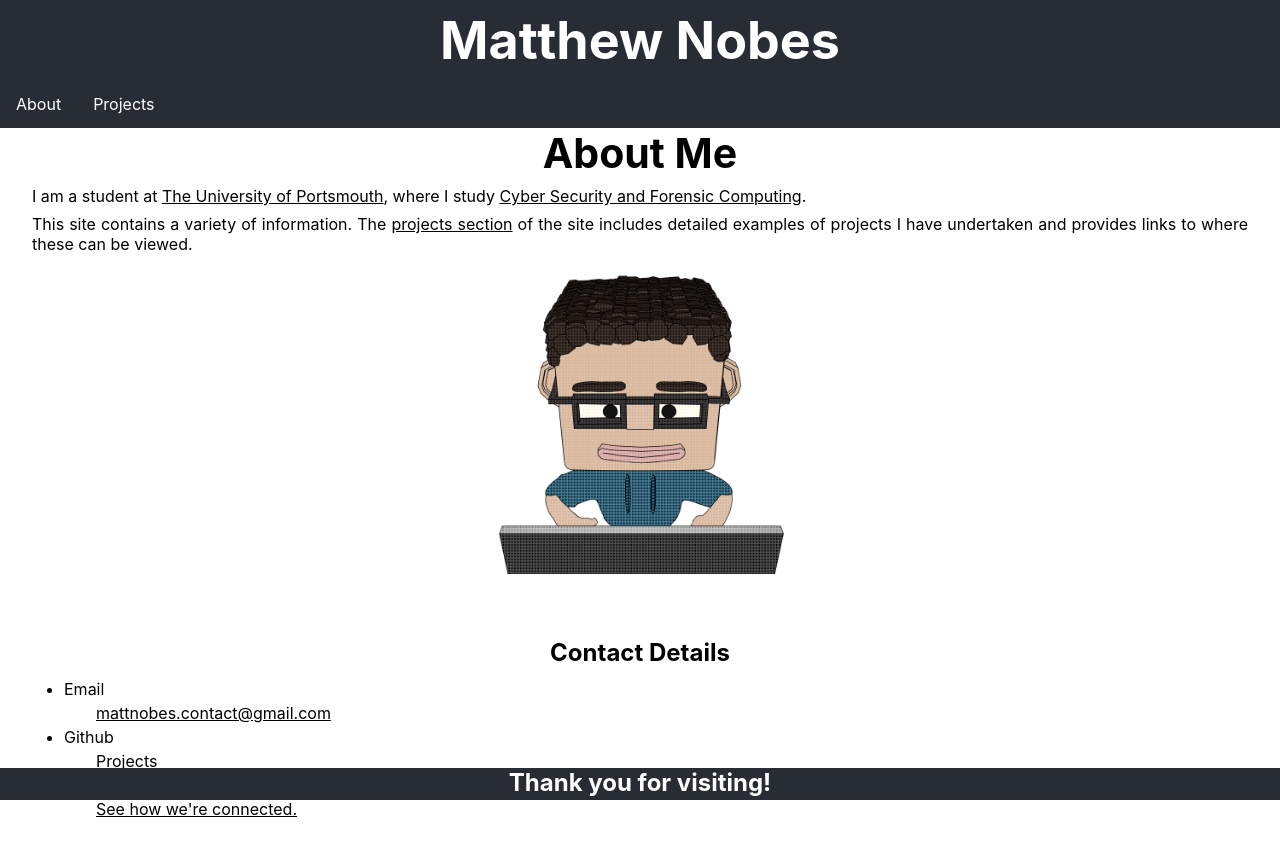
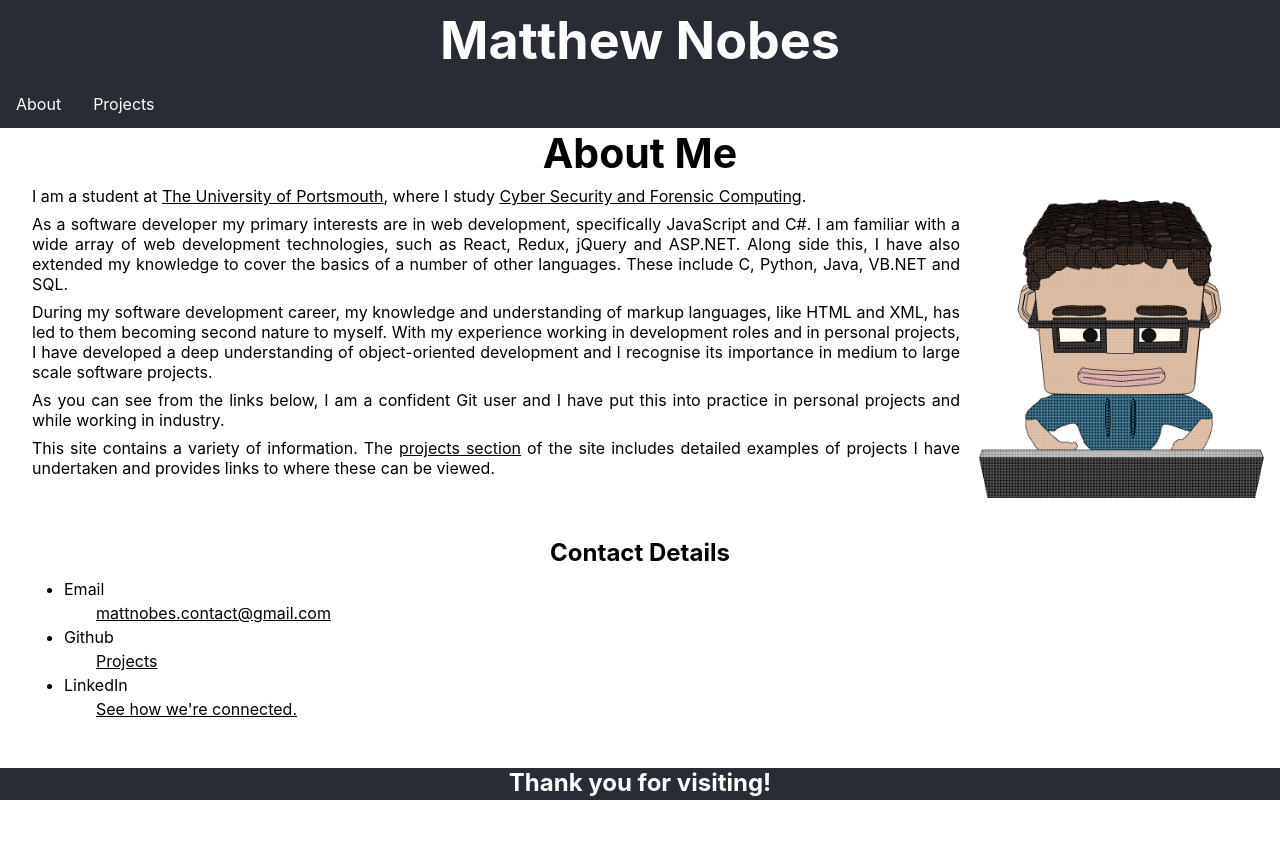
Before and after one commit to MatthewNobes/MatthewNobes.github.io, a React (Create React App) app: page / in a window 1280 px wide. Shown: the top 856 px of the page. After the commit the page ends 800 px from the top, so only its background shows below. Built offline with nearby package versions, Linux system fonts and the light colour scheme.

Commit message:
Adding profile image styling and new content

```diff
--- a/src/App.css
+++ b/src/App.css
@@ -149,4 +149,13 @@ li {
   height: 40vh;
   width: auto;
 
+  display: inline;
+
+
 }
+
+@media screen and (min-width: 450px) {
+  .home-profileImage {
+    float: right;
+  }
+}
--- a/src/Components/main-pages/Home.js
+++ b/src/Components/main-pages/Home.js
@@ -9,7 +9,7 @@ function Title() {
 
 function Profileimage() {
   return(
-    <img className='home-profileImage' src={profileimage}></img>
+    <img className='home-profileImage' alt="Profile" src={profileimage}></img>
   )
 }
 
@@ -35,15 +35,24 @@ export default function Home() {
   return (
     <div>
       <Title />
+      <Profileimage />
       <div className="Main-Content">
 
         <p className='Main-Paragraph'>
           I am a student at <a href="https://port.ac.uk" rel="noreferrer">The University of Portsmouth</a>, where I study <a href="https://www.port.ac.uk/study/courses/bsc-hons-cyber-security-and-forensic-computing" rel="noreferrer">Cyber Security and Forensic Computing</a>.
         </p>
         <p className='Main-Paragraph'>
+          As a software developer my primary interests are in web development, specifically JavaScript and C#. I am familiar with a wide array of web development technologies, such as React, Redux, jQuery and ASP.NET. Along side this, I have also extended my knowledge to cover the basics of a number of other languages. These include C, Python, Java, VB.NET and SQL.
+          </p>
+        <p className='Main-Paragraph'>
+          During my software development career, my knowledge and understanding of markup languages, like HTML and XML, has led to them becoming second nature to myself. With my experience working in development roles and in personal projects, I have developed a deep understanding of object-oriented development and I recognise its importance in medium to large scale software projects.
+          </p>
+        <p className='Main-Paragraph'>
+          As you can see from the links below, I am a confident Git user and I have put this into practice in personal projects and while working in industry.
+        </p>
+        <p className='Main-Paragraph'>
           This site contains a variety of information. The <a href="Projects" rel="noreferrer">projects section</a> of the site includes detailed examples of projects I have undertaken and provides links to where these can be viewed.
         </p>
-        <Profileimage />
       </div>
 
       <ContactDetails />
```
